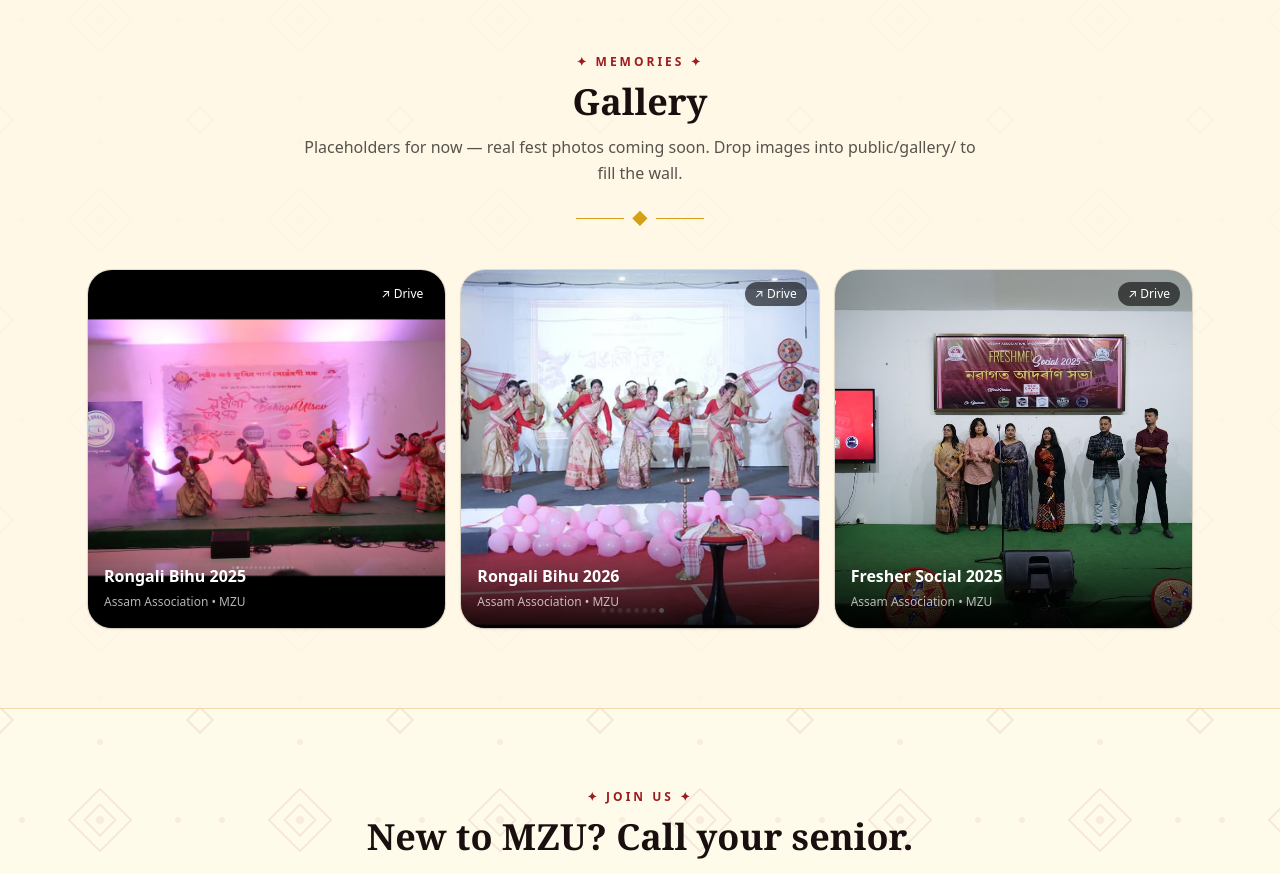
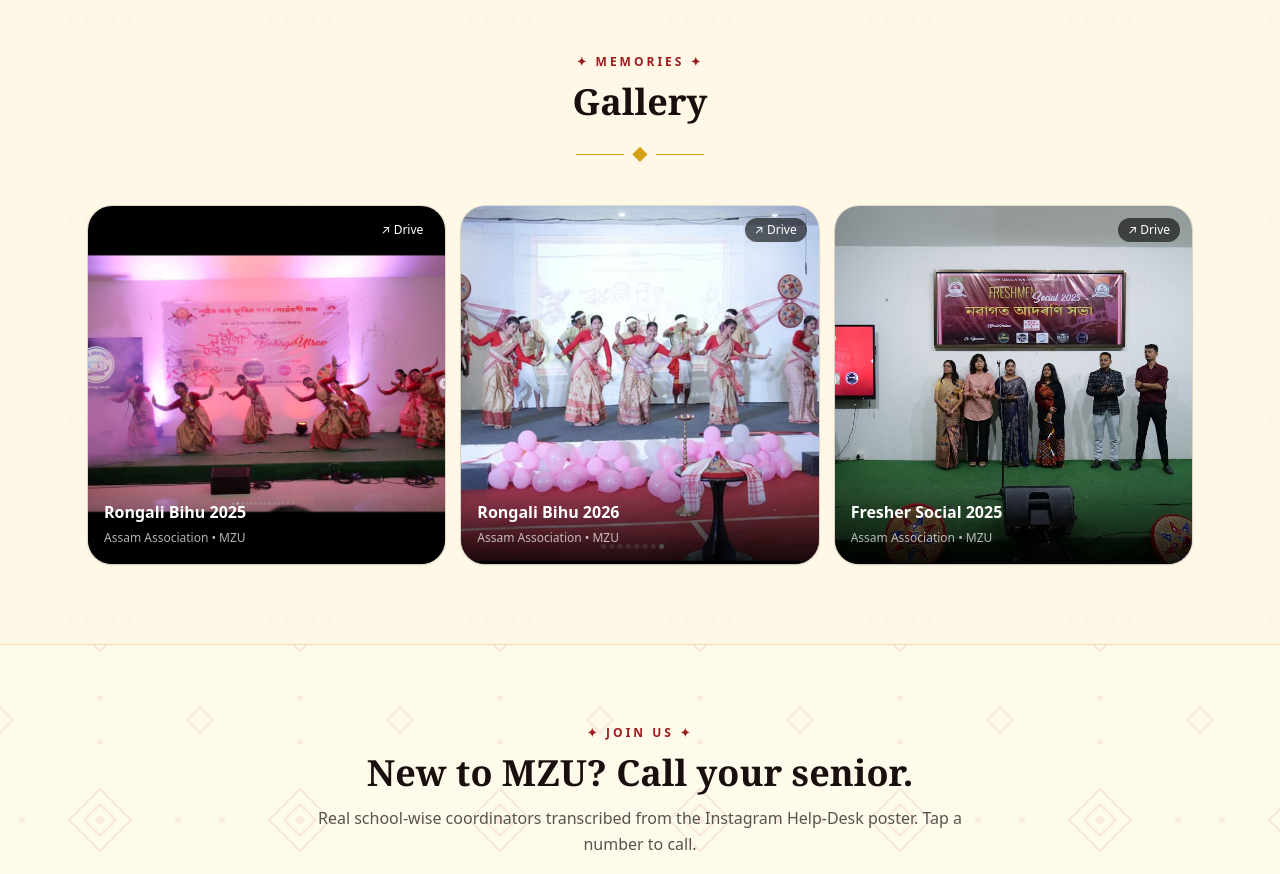
Before and after one commit to mrigangha/assam, a Next.js app: page / in a window 1280 px wide. Shown: the part 5680-6554 px from the top of the page. Built offline with nearby package versions, Linux system fonts and the light colour scheme.

Commit message:
Gallery: remove placeholder note

```diff
--- a/src/app/page.tsx
+++ b/src/app/page.tsx
@@ -373,7 +373,6 @@ function HomeContent() {
           <SectionHeading
             kicker={t.gallery.kicker}
             title={t.gallery.title}
-            sub={t.gallery.sub}
           />
           <div className="grid grid-cols-2 lg:grid-cols-3 gap-4">
             {t.gallery.tiles.map(([title, e], i) => {
--- a/src/components/Language.tsx
+++ b/src/components/Language.tsx
@@ -170,7 +170,6 @@ const en = {
   gallery: {
     kicker: "Memories",
     title: "Gallery",
-    sub: "Placeholders for now — real fest photos coming soon. Drop images into public/gallery/ to fill the wall.",
     realBadge: "📸 Real IG post • Help-Desk 2026–27 ↗",
     realAlt: "Scraped from Instagram: Admission Help Desk 2026-2027 poster",
     assoc: "Assam Association • MZU",
@@ -385,7 +384,6 @@ const as: Dict = {
   gallery: {
     kicker: "স্মৃতি",
     title: "গেলাৰী",
-    sub: "আপাততঃ স্থানধাৰক — উৎসৱৰ প্ৰকৃত ফটো সোনকালে আহি আছে। দেৱাল ভৰাবলৈ public/gallery/ ত ফটো ৰাখক।",
     realBadge: "📸 প্ৰকৃত ইনষ্টা প'ষ্ট • সহায় কেন্দ্ৰ ২০২৬–২৭ ↗",
     realAlt: "ইনষ্টাগ্ৰামৰ পৰা লোৱা: ভৰ্তি সহায় কেন্দ্ৰ ২০২৬-২০২৭ প'ষ্টাৰ",
     assoc: "অসম সন্থা • এমজেডইউ",
```
